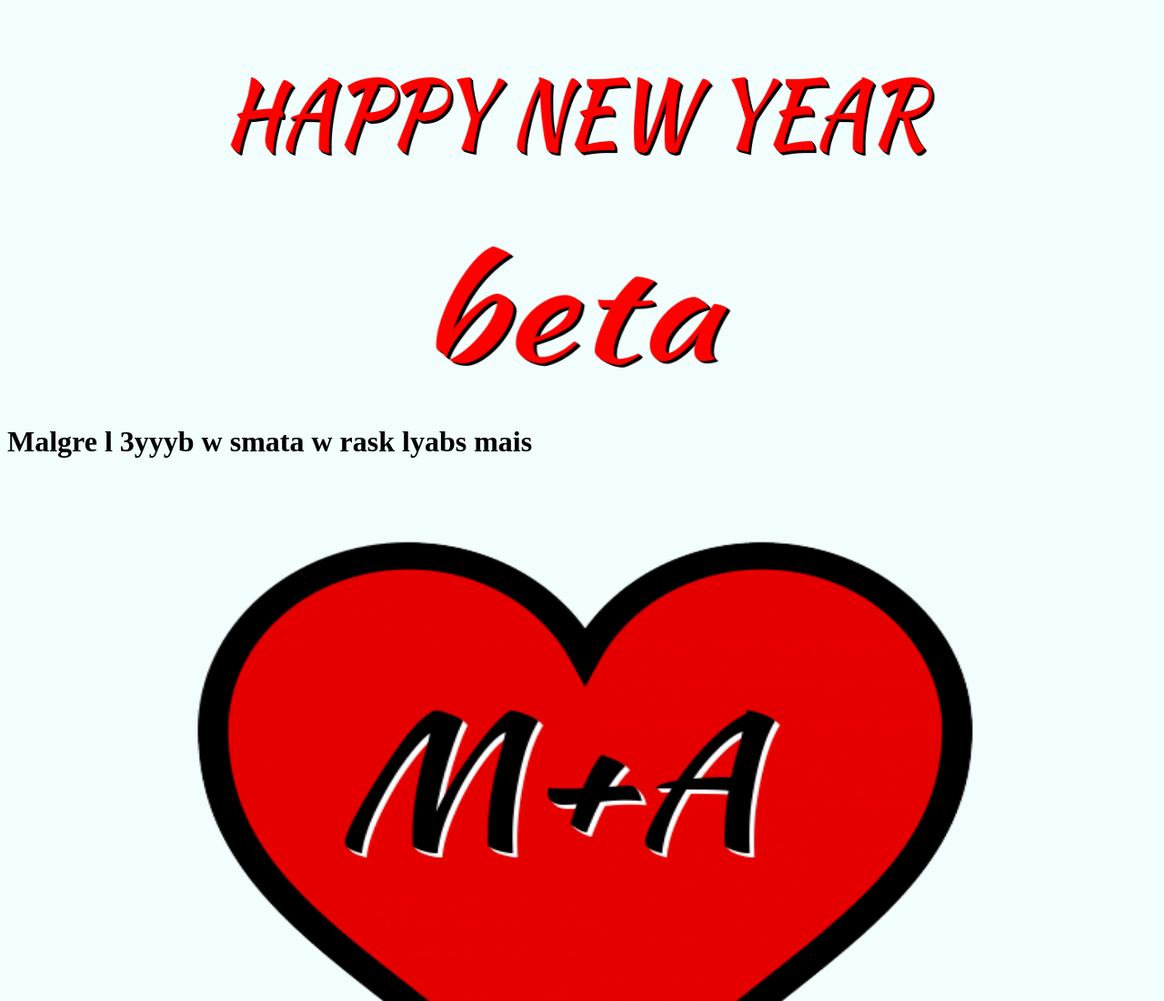
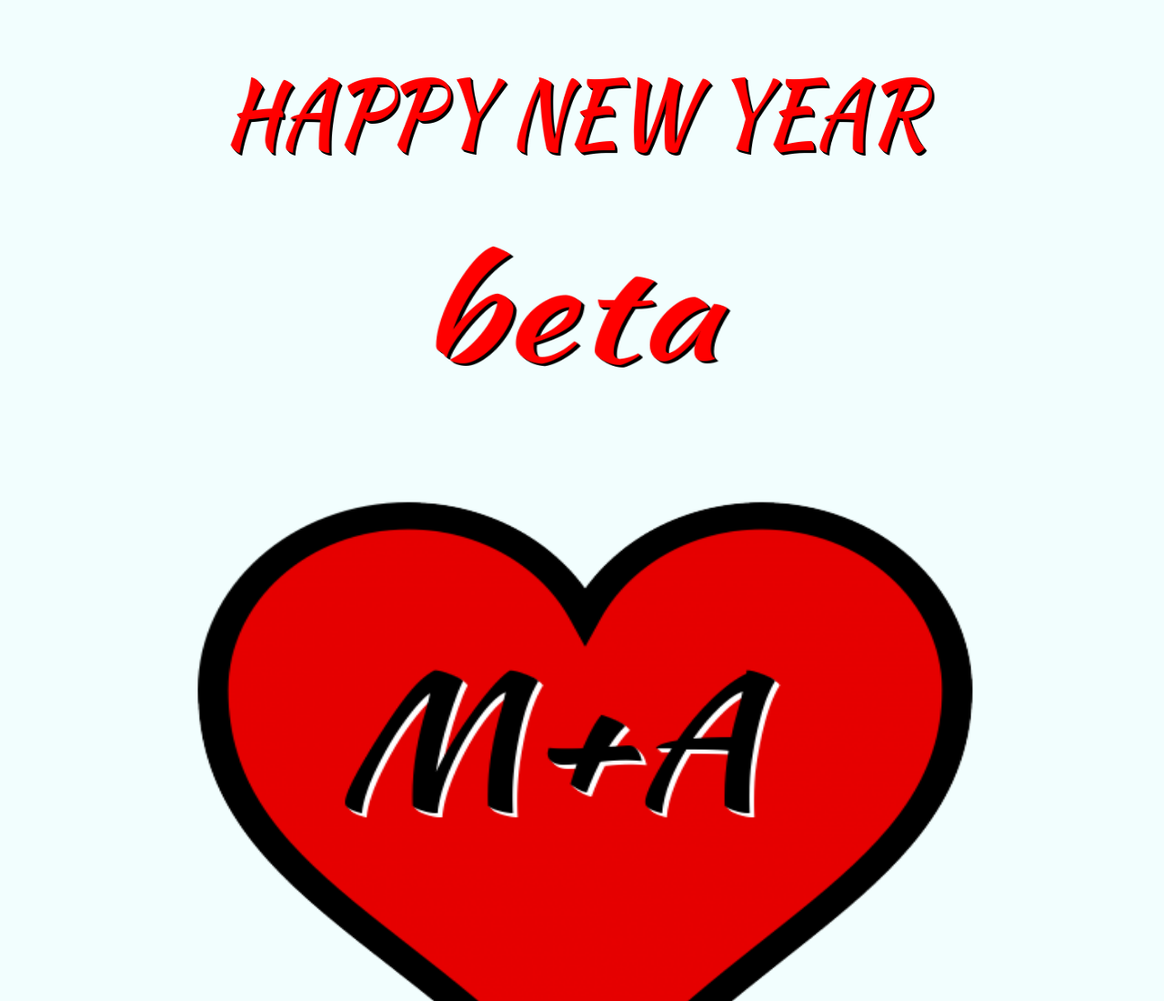
Before and after one commit to mokhtar-dz/mokhtar-dz.github.io, a plain HTML site: page index.html in a window 1280 px wide. Shown: the top 1100 px of the page at 91% size. Drawn offline with Linux system fonts and the light colour scheme.

Commit message:
Update index.html

```diff
--- a/index.html
+++ b/index.html
@@ -11,11 +11,12 @@
     <img src="hny.png" alt="HTML5 Icon" width="980" height="200"></center>
     <center>
     <img src="beta.png" alt="HTML5 Icon" width="350" height="220"></center>
-    <h1>Malgre l 3yyyb w smata w rask lyabs mais</h1>
+
     <center>
+    </br></br>
     <img src="heartMA.png" alt="HTML5 Icon" width="920" height="820"></center>
     <center></br></br></br></br></br></br>
     <img src="lvu.png" alt="HTML5 Icon" width="980" height="200"></center>
-     </center>
+    </center>
     </Body>
     </Html>
```
